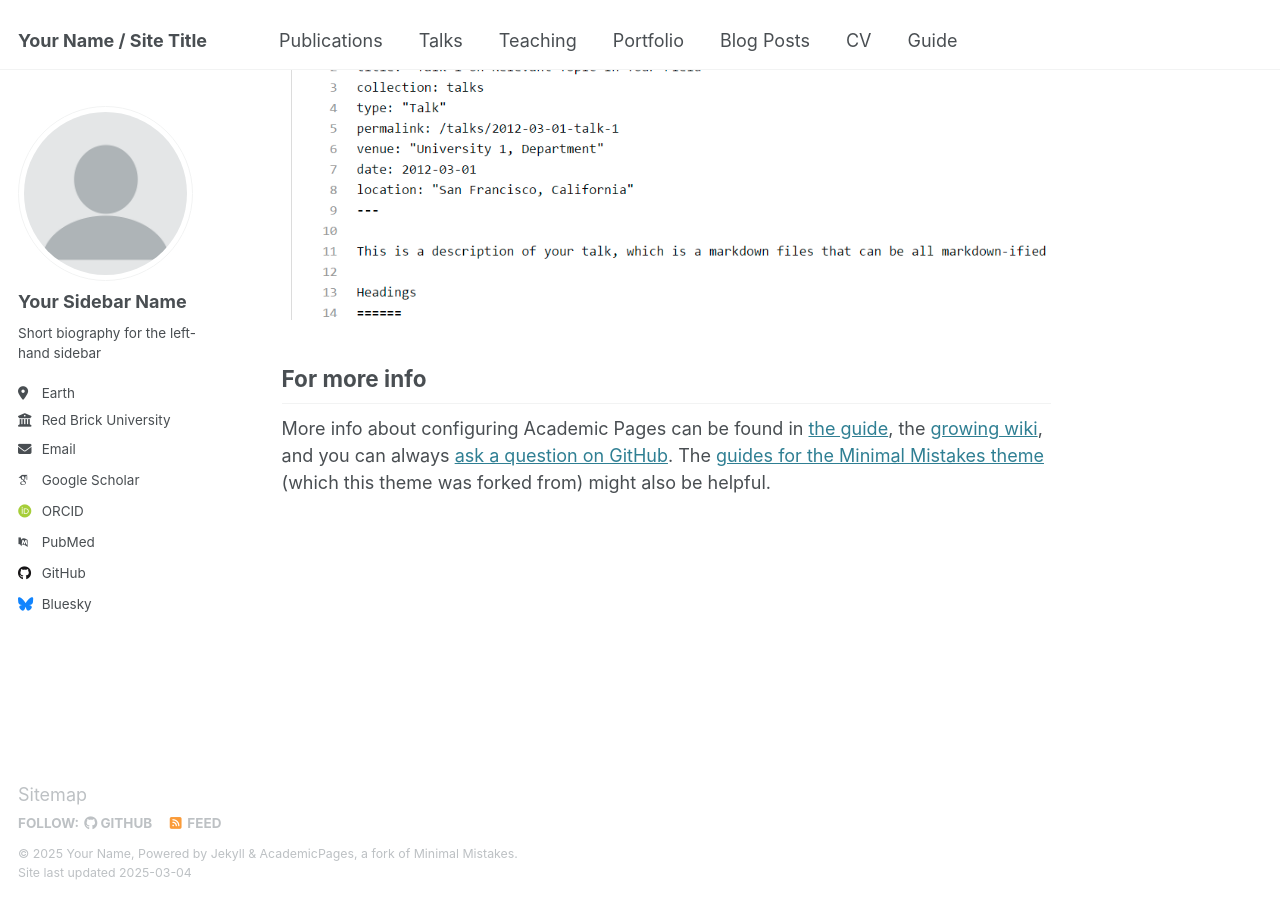
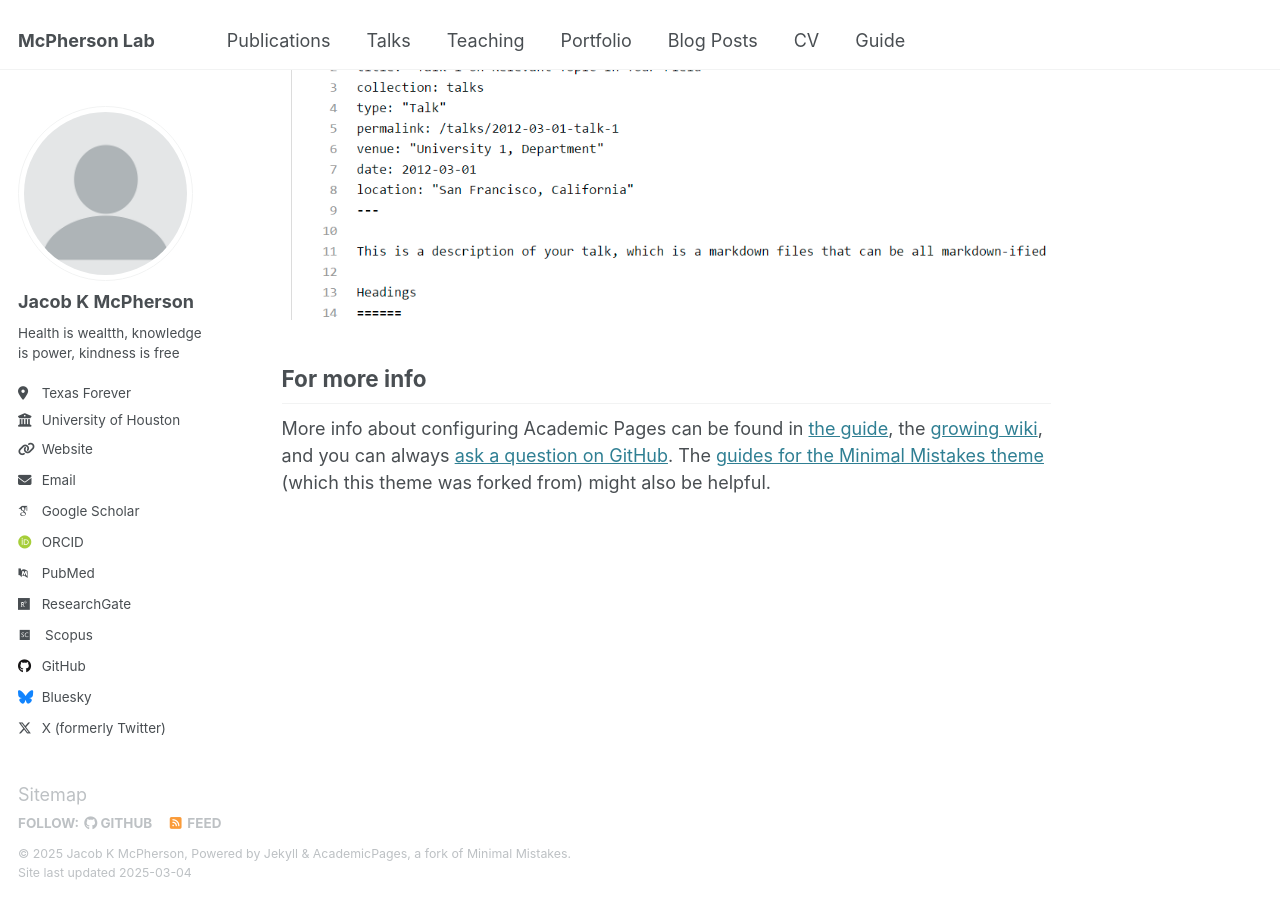
Before and after one commit to mcphersongroup/mcphersongroup.github.io, a Jekyll site: the page built from _pages/about.md, in a window 1280 px wide and 900 px high, scrolled down 2642 px. Built offline with Jekyll 4.4.1, drawn with Linux system fonts in a browser that asks for light colours; some web fonts are replaced.

Commit message:
Update _config.yml

```diff
--- a/_config.yml
+++ b/_config.yml
@@ -9,13 +9,13 @@
 # Basic Site Settings
 locale                   : "en-US"
 site_theme               : "default"
-title                    : "Your Name / Site Title"
+title                    : "McPherson Lab"
 title_separator          : "-"
-name                     : &name "Your Name"
-description              : &description "personal description"
-url                      : https://academicpages.github.io # the base hostname & protocol for your site e.g. "https://[your GitHub username].github.io"
+name                     : &name "Jacob K McPherson"
+description              : &description "Pushing the boundaries of health and science"
+url                      : https://mcphersonlab.github.io # the base hostname & protocol for your site e.g. "https://[your GitHub username].github.io"
 baseurl                  : "" # the subpath of your site, e.g. "/blog"
-repository               : "academicpages/academicpages.github.io"
+repository               : "mcphersonlab/mcphersonlab.github.io"
 
 # Site Author - The following control what appear as part of the author content on the side bar.
 #               If a field is blank the icon and link will not appear, otherwise it will be shown.
@@ -23,34 +23,34 @@ repository               : "academicpages/academicpages.github.io"
 author:
   # Biographic information
   avatar           : "profile.png"
-  name             : "Your Sidebar Name"
+  name             : "Jacob K McPherson"
   pronouns         : # example: "she/her"
-  bio              : "Short biography for the left-hand sidebar"
-  location         : "Earth"
-  employer         : "Red Brick University"
-  uri              : # URL
-  email            : "none@example.org"
+  bio              : "Health is wealtth, knowledge is power, kindness is free"
+  location         : "Texas Forever"
+  employer         : "University of Houston"
+  uri              : "https://jacobkmcpherson.com"
+  email            : "jacob@jacobkmcpherson.com"
 
   # Academic websites
   arxiv            : # URL - Update with the correct link to your profile
-  googlescholar    : "https://scholar.google.com/citations?user=PS_CX0AAAAAJ"
+  googlescholar    : "https://scholar.google.com/citations?hl=en&user=MsZPCoIAAAAJ"
   impactstory      : # URL
-  orcid            : "http://orcid.org/yourorcidurl"
+  orcid            : "https://orcid.org/0000-0001-5486-4945"
   semantic         : # URL
-  pubmed           : "https://www.ncbi.nlm.nih.gov/pubmed/?term=john+snow"
-  researchgate     : # URL
-  scopus           : # URL
+  pubmed           : "https://www.ncbi.nlm.nih.gov/myncbi/1XeOuqmaFjg5z/bibliography/public/"
+  researchgate     : "https://www.researchgate.net/profile/Jacob-Mcpherson"
+  scopus           : "https://www.scopus.com/authid/detail.uri?authorId=57204192355"
 
   # Repositories and software development
   bitbucket        : # Username - Update with your username on the site
   codepen          : # Username
   dribbble         : # Username
-  github           : "academicpages"
+  github           : "jacobkmcpherson"
   kaggle           : # Username
   stackoverflow    : # User number or user number and name (i.e., use "1" or "1/jeff-atwood")
 
   # Social media
-  bluesky          : "bsky.app" # Replace this with you Bluesky username
+  bluesky          : "jacobkmcpherson.bsky.app"
   facebook         : # Username
   flickr           : # Username
   foursquare       : # Username
@@ -59,7 +59,7 @@ author:
   keybase          : # Username
   instagram        : # Username
   lastfm           : # Username
-  linkedin         : # Username
+  linkedin         : # "jacobkmcpherson"
   mastodon         : # URL
   medium           : # URL
   pinterest        : # Username
@@ -67,7 +67,7 @@ author:
   steam            : # Username
   telegram         : # URL
   tumblr           : # Username
-  twitter          : # Username for X / Twitter
+  twitter          : "jacobkmcpherson"
   vine             : # Username
   weibo            : # Username
   wikipedia        : # Username
```
